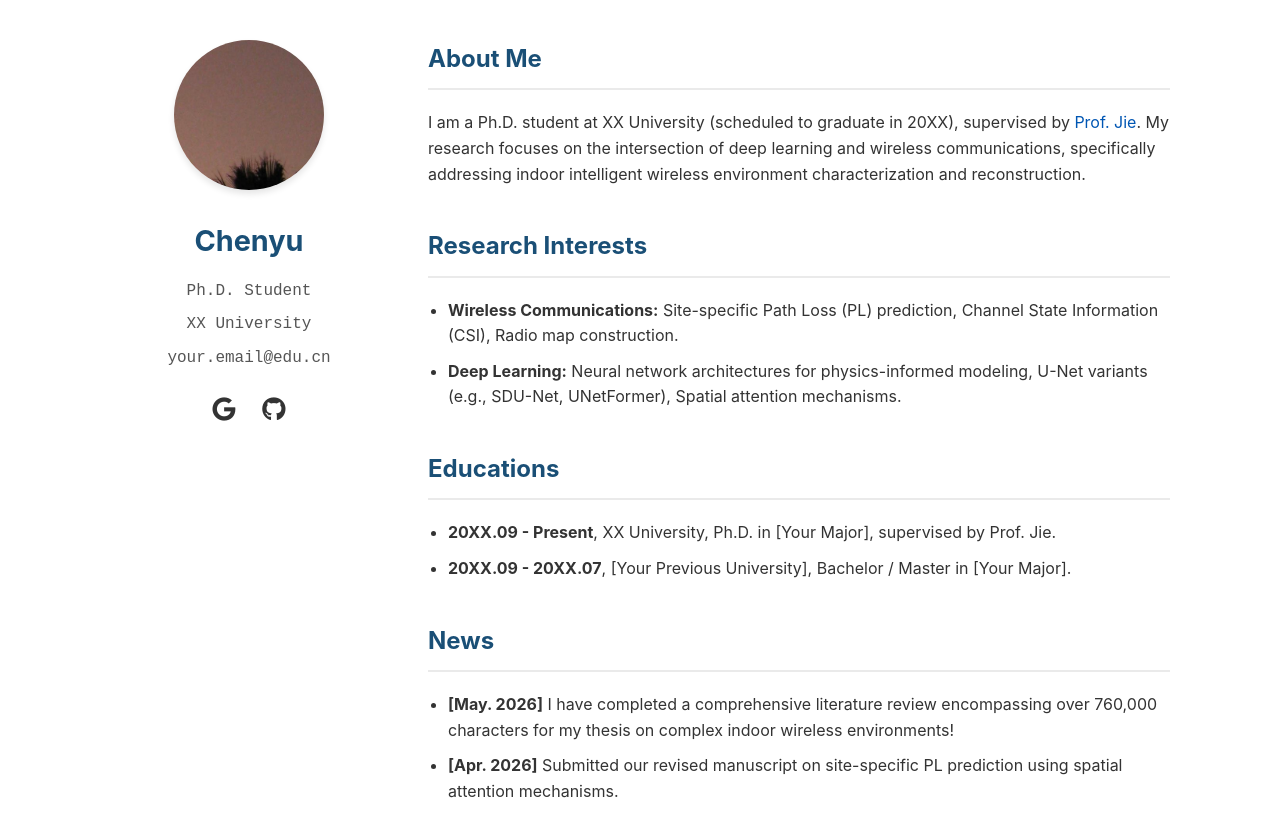
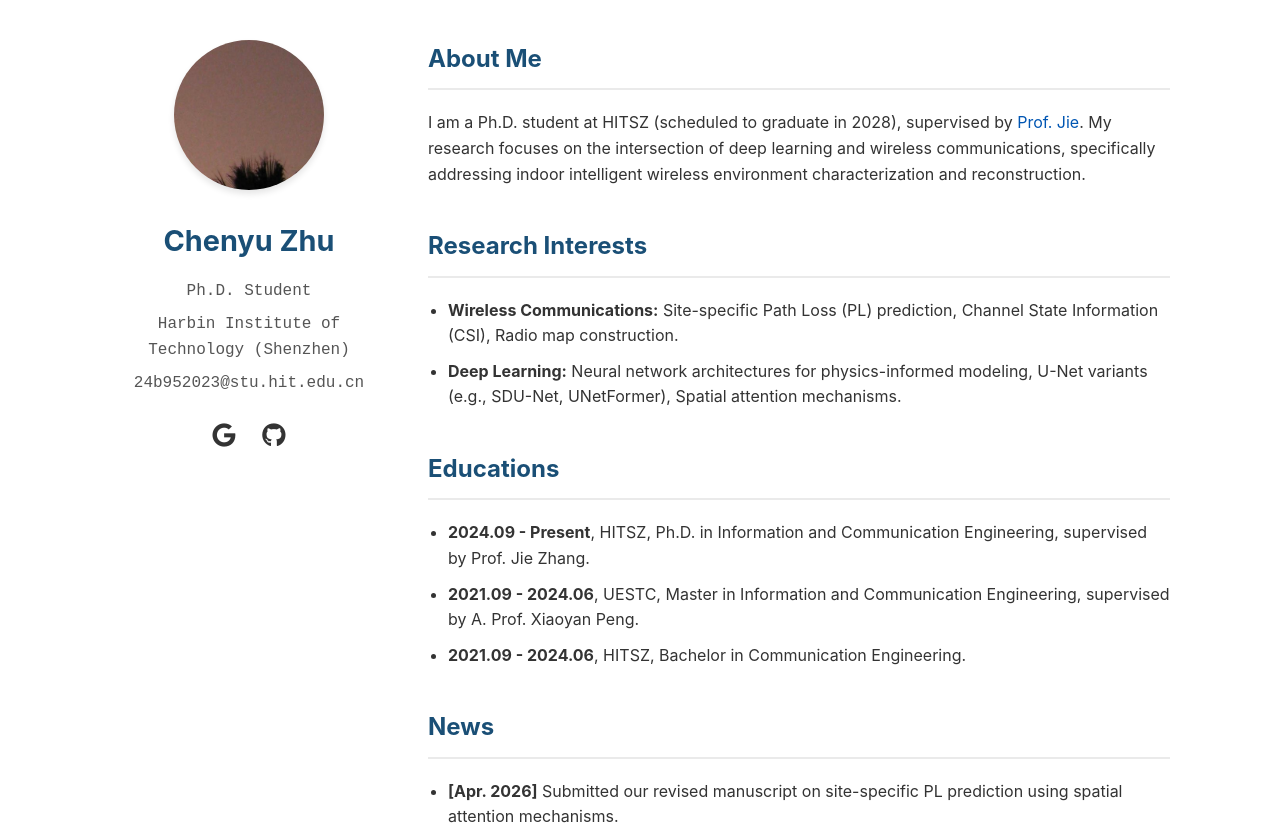
Before and after one commit to ZhuCY-loong00/Zhucy-loong00.github.io, a plain HTML site: page index.html in a window 1280 px wide. Shown: the top 833 px of the page. Drawn offline with Linux system fonts and the light colour scheme.

Commit message:
Update index.html

```diff
--- a/index.html
+++ b/index.html
@@ -11,10 +11,10 @@
     <div class="container">
         <aside class="sidebar">
             <img src="profile.jpg" alt="Profile Photo" class="profile-img">
-            <h1 class="name">Chenyu</h1>
+            <h1 class="name">Chenyu Zhu</h1>
             <p class="title">Ph.D. Student</p>
-            <p class="institution">XX University</p>
-            <p class="email">your.email@edu.cn</p>
+            <p class="institution">Harbin Institute of Technology (Shenzhen)</p>
+            <p class="email">24b952023@stu.hit.edu.cn</p>
 
             <div class="social-links">
                 <a href="https://scholar.google.com/citations?user=VzU3EscAAAAJ&hl=en" target="_blank" title="Google Scholar">
@@ -30,7 +30,7 @@
 
             <section class="section">
                 <h2>About Me</h2>
-                <p>I am a Ph.D. student at XX University (scheduled to graduate in 20XX), supervised by <a href="#">Prof. Jie</a>. My research focuses on the intersection of deep learning and wireless communications, specifically addressing indoor intelligent wireless environment characterization and reconstruction.</p>
+                <p>I am a Ph.D. student at HITSZ (scheduled to graduate in 2028), supervised by <a href="#">Prof. Jie</a>. My research focuses on the intersection of deep learning and wireless communications, specifically addressing indoor intelligent wireless environment characterization and reconstruction.</p>
             </section>
 
             <section class="section">
@@ -44,16 +44,16 @@
             <section class="section">
                 <h2>Educations</h2>
                 <ul>
-                    <li><strong>20XX.09 - Present</strong>, XX University, Ph.D. in [Your Major], supervised by Prof. Jie.</li>
-                    <li><strong>20XX.09 - 20XX.07</strong>, [Your Previous University], Bachelor / Master in [Your Major].</li>
+                    <li><strong>2024.09 - Present</strong>, HITSZ, Ph.D. in Information and Communication Engineering, supervised by Prof. Jie Zhang.</li>
+                    <li><strong>2021.09 - 2024.06</strong>, UESTC, Master in Information and Communication Engineering, supervised by A. Prof. Xiaoyan Peng.</li>
+                    <li><strong>2021.09 - 2024.06</strong>, HITSZ, Bachelor in Communication Engineering.</li>
                 </ul>
             </section>
 
             <section class="section">
                 <h2>News</h2>
                 <ul class="news-list">
-                    <li><strong>[May. 2026]</strong> I have completed a comprehensive literature review encompassing over 760,000 characters for my thesis on complex indoor wireless environments!</li>
-                    <li><strong>[Apr. 2026]</strong> Submitted our revised manuscript on site-specific PL prediction using spatial attention mechanisms.</li>
+                   <li><strong>[Apr. 2026]</strong> Submitted our revised manuscript on site-specific PL prediction using spatial attention mechanisms.</li>
                 </ul>
             </section>
 
```
